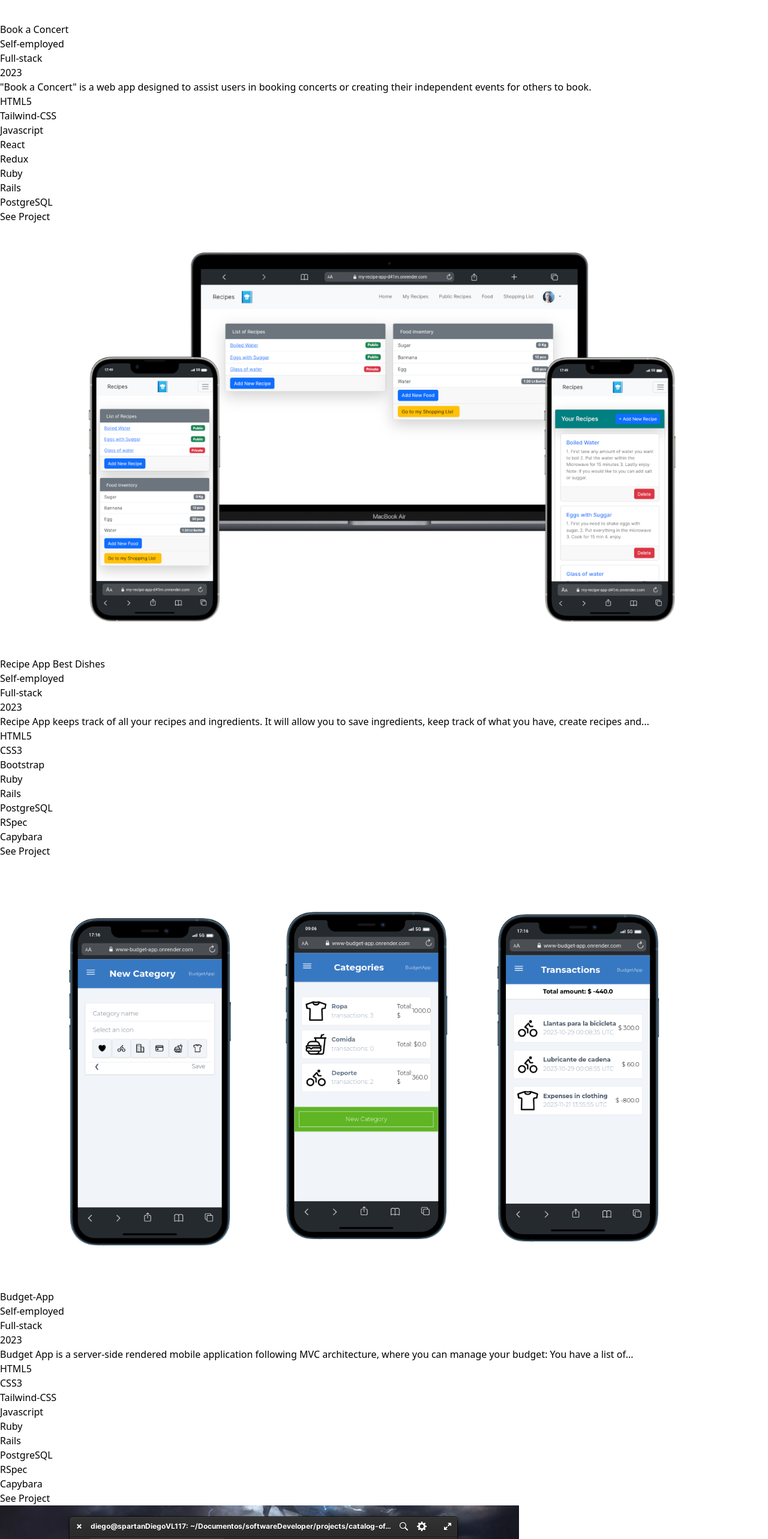
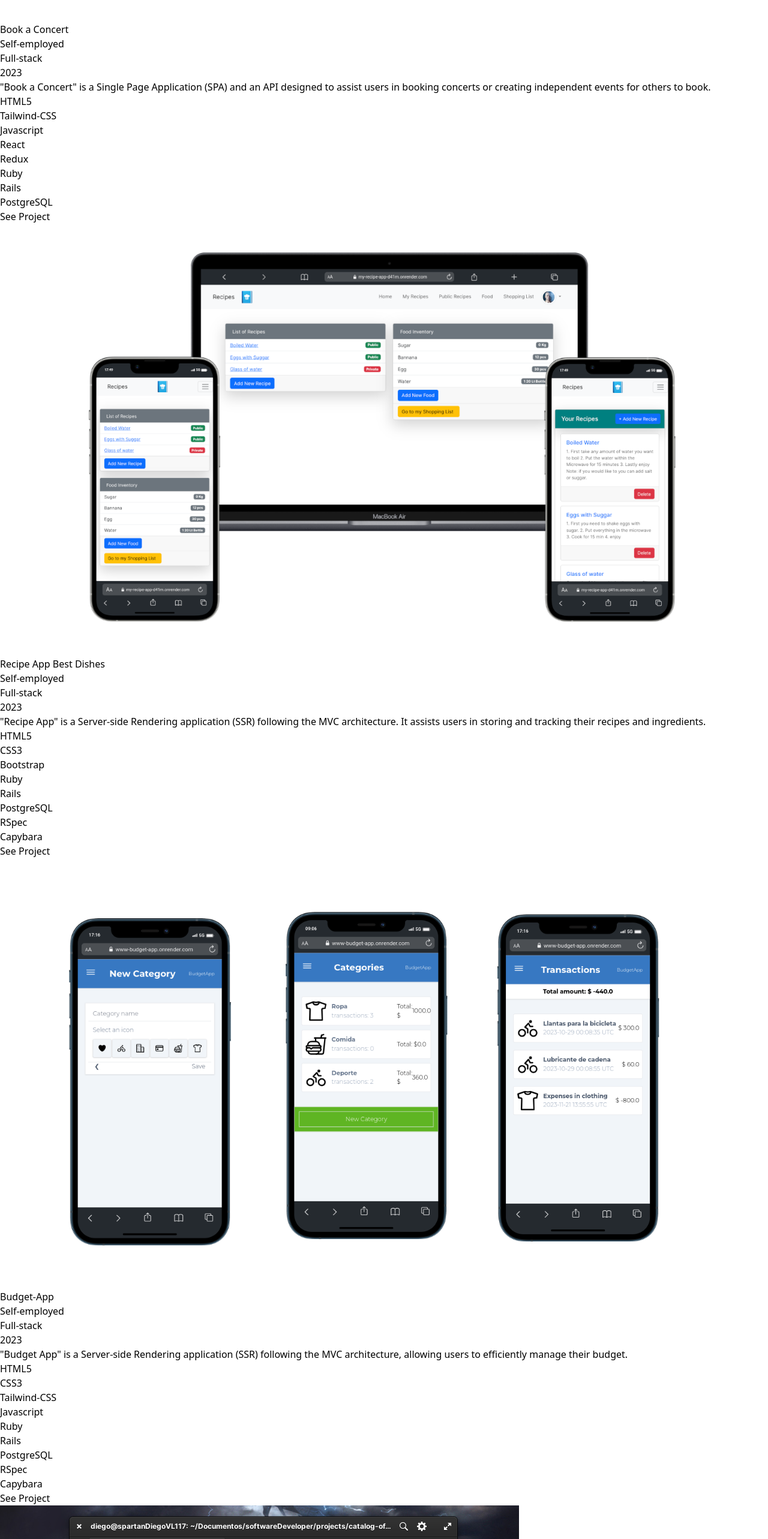
Before and after one commit to Diegogagan2587/Diegogagan2587.github.io, a React (Vite) app: page / in a window 1280 px wide. Shown: the part 1140-3706 px from the top of the page at 60% size. Built offline with nearby package versions, Linux system fonts and the light colour scheme.

Commit message:
Update Projects descriptions

```diff
--- a/src/data/projects.js
+++ b/src/data/projects.js
@@ -20,9 +20,9 @@ const projects = [
     typeOfDev: 'Full-stack',
     date: '2023',
     description:
-      '"Book a Concert" is a web app designed to assist users in booking concerts or creating their independent events for others to book. ',
+      '"Book a Concert" is a Single Page Application (SPA) and an API designed to assist users in booking concerts or creating independent events for others to book.',
     descriptionDesk:
-      '"Book a Concert" is a web app designed to assist users in booking concerts or creating their independent events for others to book. Users can register, reserve concerts created by others, create independent concerts, or cancel an event if they are the organizer. Built with React, Redux, Tailwind CSS, Ruby on Rails, and PostgreSQL.',
+      '"Book a Concert" is a Single Page Application (SPA) and an API designed to assist users in booking concerts or creating independent events for others to book. Users can register, reserve, create independent concerts, or cancel an event if they are the organizer. Built with React, Redux, Tailwind CSS, Ruby on Rails, and PostgreSQL.',
     img: bookAConcert,
     liveVersion: 'https://book-a-concert.onrender.com/',
     source: 'https://github.com/Diegogagan2587/Book-a-concert-front-end',
@@ -43,9 +43,9 @@ const projects = [
     typeOfDev: 'Full-stack',
     date: '2023',
     description:
-      'Recipe App keeps track of all your recipes and ingredients. It will allow you to save ingredients, keep track of what you have, create recipes and...',
+      '"Recipe App" is a Server-side Rendering application (SSR) following the MVC architecture. It assists users in storing and tracking their recipes and ingredients.',
     descriptionDesk:
-      'Recipe App keeps track of all your recipes and ingredients. It will allow you to save ingredients, keep track of what you have, create recipes and generate a shopping list based on what you have and what you are missing from a recipe. Also, since sharing recipes is an important part of cooking the app should allow you to make them public so anyone can access them.',
+      '"Recipe App" is a Server-side Rendering application (SSR) following the MVC architecture. It assists users in storing and tracking their recipes and ingredients. Users can register, create recipes (making them public if desired), and generate a shopping list based on their current inventory. Built with Ruby, Rails, Bootstrap, and PostgreSQL.',
     img: recipeApp,
     liveVersion: 'https://my-recipe-app-d41m.onrender.com/',
     source: 'https://github.com/Diegogagan2587/Recipe-app-bests-dishes',
@@ -66,9 +66,9 @@ const projects = [
     typeOfDev: 'Full-stack',
     date: '2023',
     description:
-      'Budget App is a server-side rendered mobile application following MVC architecture, where you can manage your budget: You have a list of...',
+      '"Budget App" is a Server-side Rendering application (SSR) following the MVC architecture, allowing users to efficiently manage their budget.',
     descriptionDesk:
-      'Budget App is a server-side rendered mobile application following MVC architecture, where you can manage your budget: You have a list of transactions associated with a category so you can see how much money you spent on what.',
+      '"Budget App" is a Server-side Rendering application (SSR) following the MVC architecture, allowing users to efficiently manage their budget. Users can register, add transactions, and create new categories. The application is built with JavaScript, Ruby, Rails, Tailwind CSS, and PostgreSQL.',
     img: budgetApp,
     liveVersion: 'https://www-budget-app.onrender.com/',
     source: 'https://github.com/Diegogagan2587/budget-app',
@@ -101,13 +101,14 @@ const projects = [
   {
     name: 'Metrics Webapp',
     description:
-      'A Mobile web application to check a list of metrics (numeric values) making use of React and Redux.',
+      '"Metrics Web-App" is a mobile Single Page Application (SPA) that connects with an API and enables users to view the air quality of six different states in Mexico.',
+    descriptionDesk:
+      '"Metrics Web-App" is a mobile Single Page Application (SPA) that connects with an API and enables users to view the air quality of six different states in Mexico. Users can customize the number of cities (up to six), click on a state to explore more metrics, and easily return to the main page. Built with JavaScript, React, HTML5, and CSS3.',
     img: imgMetricsWebApp,
     technologies: ['HTML', 'CSS', 'Javascript', 'React', 'Redux'],
     liveVersion: 'https://diegogagan2587.github.io/metrics-webapp/',
     source: 'https://github.com/Diegogagan2587/metrics-webapp',
-    descriptionDesk:
-      'A Mobile web application to check a list of metrics (numeric values) making use of React and Redux. selected API provides numeric data, the user is able to see the data in the home page, or to look for more details in the details page.',
+
     imgDesk: '/assets/img/projects/metrics-web-app.png',
     imgPopMobile: '/assets/img/projects/metrics-web-app.png',
     company: 'Self-employed',
@@ -117,15 +118,16 @@ const projects = [
   {
     name: 'Space Travelers',
     description:
-      'Space Travelers uses the Space X API to display a list of Rockets and a list of Missions',
+      '"Space Travelers" is a Single Page Application (SPA) that allows users to explore a list of rockets and missions retrieved from the Space-X API.',
+    descriptionDesk:
+      '"Space Travelers" is a Single Page Application (SPA) that allows users to explore a list of rockets and missions retrieved from the Space-X API. Users can click to reserve a rocket, join a mission, and view reserved or joined missions in the My Profile section. Built with HTML5, CSS3, JavaScript, and React.',
     img: imgSpaceTravelersHub,
     technologies: ['HTML', 'CSS', 'Javascript', 'React', 'Redux'],
     liveVersion:
       'https://github.com/Diegogagan2587/space-travelers/tree/development',
     source:
       'https://github.com/Diegogagan2587/space-travelers/tree/development',
-    descriptionDesk:
-      'Space Travelers uses the Space X API to display a list of Rockets and a list of Missions, the user will be able to book a rocket or a mission and also to see all the rockets and missions reserved in the My Profile page.',
+
     imgDesk: '/assets/img/projects/space-travelers-hub.png',
     imgPopMobile: '/assets/img/projects/capstone-projeect-1.png',
     company: 'Self-employed',
@@ -135,7 +137,7 @@ const projects = [
   {
     name: 'Math Magicians',
     description:
-      '"Math Magicians" is a Single Page App (SPA) divided into three sections: Home, Quote, and Calculator. It enables users to perform simple calculations such as...',
+      '"Math Magicians" is a Single Page App (SPA) divided into three sections: Home, Quote, and Calculator. It enables users to perform simple calculations',
     descriptionDesk:
       '"Math Magicians" is a Single Page App (SPA) divided into three sections: Home, Quote, and Calculator. It enables users to perform simple calculations such as addition, subtraction, and multiplication, in addition to reading random math-related quotes. Built with JavaScript and React.',
     img: imgMathMagicians,
```
